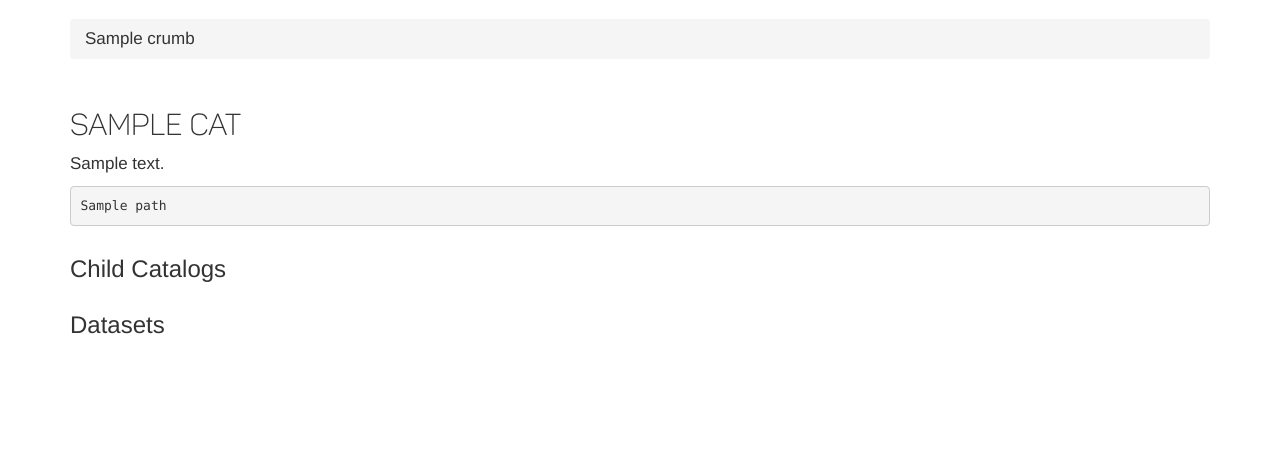
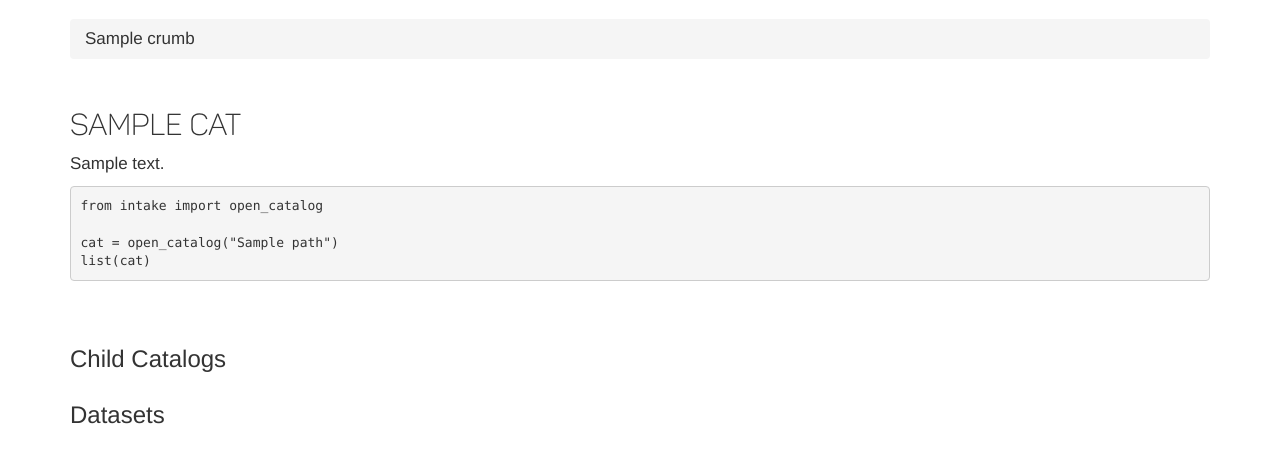
Before and after one commit to pangeo-data/pangeo-datastore-flask, a Flask app: template templates/catalog.html in a window 1280 px wide. Shown: the part 161-624 px from the top of the page. Run offline with Flask 2, Linux system fonts and the light colour scheme; the template is opened without the code that fills it: most values are stand-ins (such as "Sample title", 1, 10 or a date in 2020); some libraries are stand-ins or nearby versions.

Commit message:
More descriptive code block

```diff
--- a/templates/catalog.html
+++ b/templates/catalog.html
@@ -19,7 +19,9 @@
     {% block name %}
     <h2>{{ cat.name }}</h2>
     <p class="description">{{ cat.description }}</p>
-    <pre><code>{{ cat.path }}</code></pre>
+    <pre><code class="language-python">from intake import open_catalog<br>
+cat = open_catalog("{{ cat.path }}")
+list(cat)</code></pre><br>
     {% endblock %}
 
     {% block catalogs %}
```
